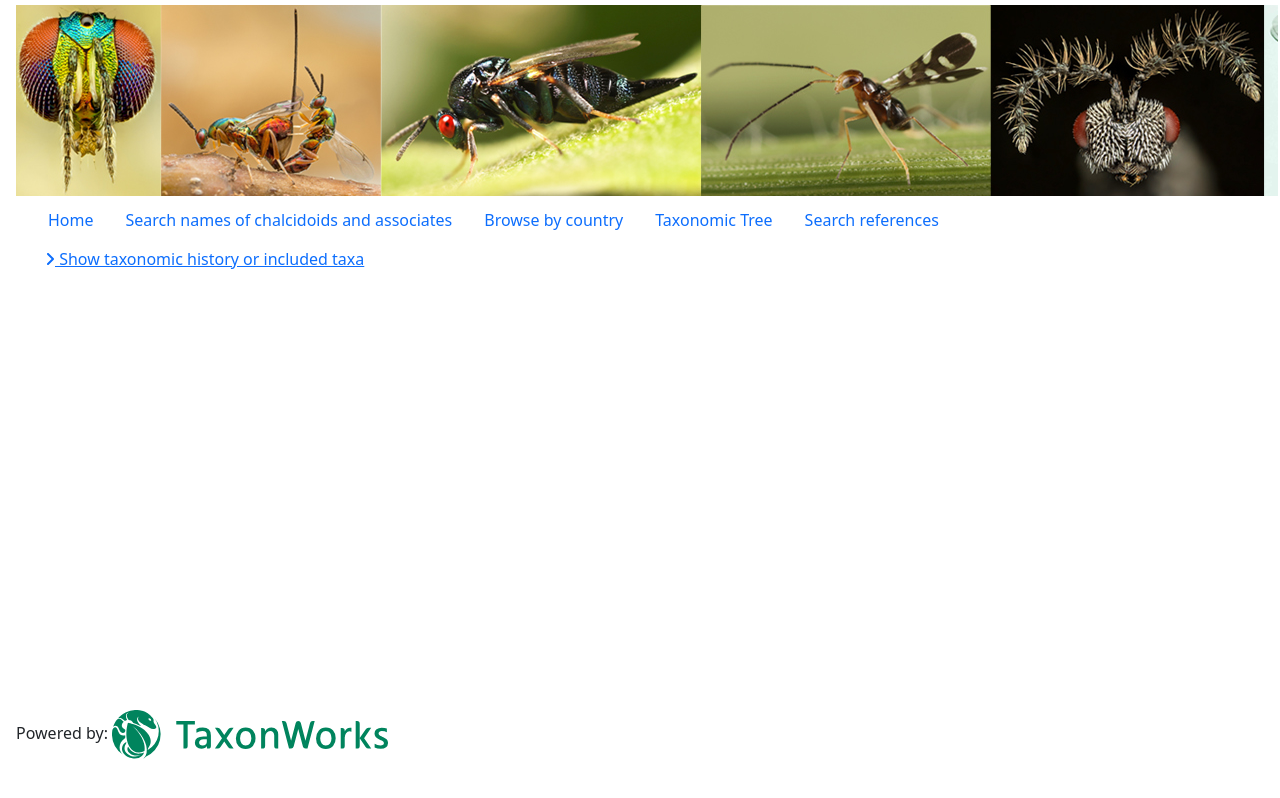
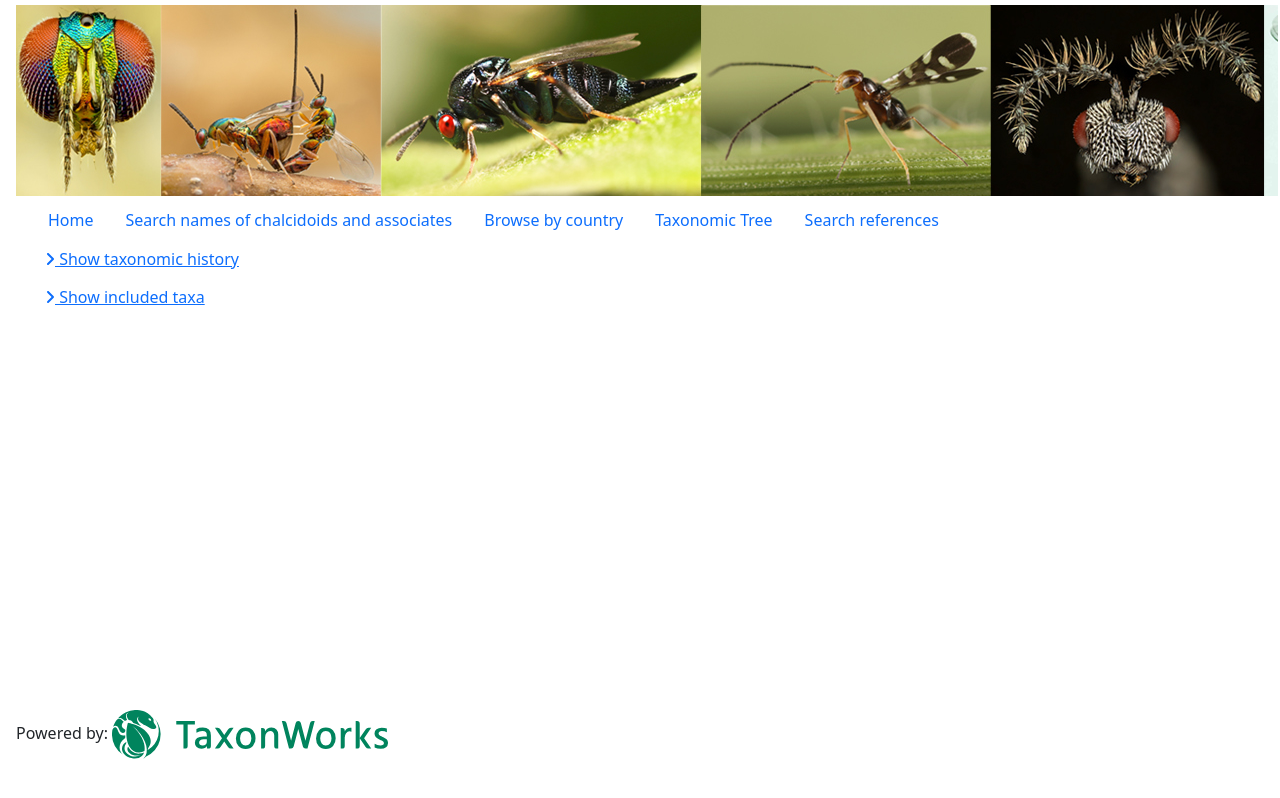
Before and after one commit to chalcid/ucd_website, a Vue app: page /#/taxon in a window 1280 px wide. Built offline with nearby package versions, Linux system fonts and the light colour scheme.

Commit message:
Moved included taxa to its own section on TaxonPage, fix to loading wheel.

```diff
--- a/src/components/BiologicalAssociations.vue
+++ b/src/components/BiologicalAssociations.vue
@@ -22,7 +22,7 @@
     </div>
     <references :bar-Prop="baReferences" :tn-Prop="tnProp"></references>
   </div>
-  <div class="indent" v-else-if="emptyArray === true"></div>
+  <div class="indent" v-if="loading === false"></div>
   <div v-else><img src="/bars-rotate-fade.svg" alt="Loading..."></div>
 </template>
 
@@ -52,12 +52,12 @@
         showBiologicalAssociations: false,
         biologicalAssociationsJson: [],
         baReferences: [],
-        emptyArray: false,
         arrayInJson: []
       });
 
       const jsonToDownload = ref(null);
       const familyName = ref(props.faProp);
+      const loading = ref(false);
 
       const sortedBiologicalAssociations = computed(() => {
         return state.biologicalAssociationsJson
@@ -88,7 +88,7 @@
 
       const groupedBiologicalAssociations = computed(() => {
         if (sortedBiologicalAssociations.value.length > 0) {
-          state.emptyArray = true;
+          state.loading = false;
         }
         const associations = sortedBiologicalAssociations.value.reduce((group, association) => {
           const groupingFamily = association.groupingFamily;
@@ -211,6 +211,7 @@
             }
           }
         }
+        state.loading = false;
         return result;
       }
 
@@ -268,7 +269,8 @@
         downloadTSV,
         jsonToDownload,
         familyName,
-        groupedBiologicalAssociations
+        groupedBiologicalAssociations,
+        loading
       };
     }
   }
--- a/src/components/TaxonPage.vue
+++ b/src/components/TaxonPage.vue
@@ -38,21 +38,11 @@
     <div class="col-md-8" id="stationaryDiv">
       <button class="btn btn-link" type="button" @click="showSynonyms = !showSynonyms" aria-expanded="false">
             <font-awesome-icon :icon="showSynonyms ? 'angle-down' : 'angle-right'" />
-            <span v-show="!showSynonyms"> Show taxonomic history or included taxa</span>
-            <span v-show="showSynonyms"> Taxonomic history or included taxa</span>
+            <span v-show="!showSynonyms"> Show taxonomic history</span>
+            <span v-show="showSynonyms"> Taxonomic history</span>
       </button>
-      <fieldset>
-        <div class="indent" v-show="showSynonyms">
-          <input type="radio" id="taxonomic-history" value="history" v-model="toggleTree" />
-          <label class="padding-left-and-right" for="descendant-tree">See taxonomic history</label>
-          <input type="radio" id="descendant-tree" value="tree" v-model="toggleTree" />
-          <label class="padding-left" for="taxonomic-history">See included taxa</label>
-        </div>
-      </fieldset>
-      <taxonomic-tree v-show="toggleTree === 'tree'" v-if="taxonViewed[0]" class="space-above"></taxonomic-tree>
-      <div v-show="toggleTree === 'history'" ref="containerOfSynonyms" name="taxonPageSynonymsContainer">
+      <div ref="containerOfSynonyms" name="taxonPageSynonymsContainer">
         <div class="col-12 bd-highlight align-items-start" ref="resultsList">
-          <!-- <button class="btn btn-outline-primary" id="outline-button" v-show="showSynonyms" @click="downloadJSON" title="Java Script Object Notation, well-structured format">download (JSON)</button>  <button class="btn btn-outline-primary" id="outline-button" v-show="showSynonyms" @click="downloadTSV('Nomenclature data')" title="Tab Separated Values, simple format">download (TSV)</button> -->
           <div id="collapseSynonyms" v-show="showSynonyms">
             <div id="showIfQuery" v-if="resultsExist">
               <ul v-if="synonymArray" id="results-list-span">
@@ -68,7 +58,13 @@
           </div>
         </div>
       </div>
-      <references v-show="toggleTree === 'history'" v-if="nomenclaturalReferencesResults && taxonViewed.length" :nr-Prop="nomenclaturalReferencesResults" :tn-Prop="taxonViewed[0].cached"></references>
+      <button class="btn btn-link" type="button" @click="showIncluded = !showIncluded" aria-expanded="false">
+        <font-awesome-icon :icon="showIncluded ? 'angle-down' : 'angle-right'" />
+        <span v-show="!showIncluded"> Show included taxa</span>
+        <span v-show="showIncluded"> Included taxa</span>
+      </button>
+      <taxonomic-tree v-show="showIncluded" v-if="taxonViewed[0]" class="space-above"></taxonomic-tree>
+      <references v-if="nomenclaturalReferencesResults && taxonViewed.length" :nr-Prop="nomenclaturalReferencesResults" :tn-Prop="taxonViewed[0].cached"></references>
       <div v-if="isTaxonIDChainPopulated">
         <biological-associations v-if="taxonIDChain && taxonIDChain.length > 0 && (isCombination === true || rankString === 'NomenclaturalRank::Iczn::FamilyGroup::Family' || rankString === 'NomenclaturalRank::Iczn::FamilyGroup::Subfamily' || rankString === 'NomenclaturalRank::Iczn::FamilyGroup::Tribe' || rankString === 'NomenclaturalRank::Icn::FamilyGroup::Family' || rankString === 'NomenclaturalRank::Icn::FamilyGroup::Subfamily' || rankString === 'NomenclaturalRank::Icn::FamilyGroup::Tribe' || rankString === 'NomenclaturalRank::Iczn::GenusGroup::Genus' || rankString === 'NomenclaturalRank::Iczn::SpeciesGroup::Species' || rankString === 'NomenclaturalRank::Icn::GenusGroup::Genus' || rankString === 'NomenclaturalRank::Icn::SpeciesAndInfraspeciesGroup::Species')" :ba-Prop="route.query.taxonID" :fa-Prop="familyName" :tn-Prop="taxonViewed[0].cached" :tid-prop="taxonIDChain"></biological-associations>
       </div>
@@ -112,8 +108,9 @@ h3{
     setup() {
       const state = reactive({
         showSynonyms: false,
+        showIncluded: false,
         validified: [],
-        toggleTree: "history",
+        toggleTree: true,
         isCombination: false
       })
 
```
Also changed, not shown: 4 other files (tests, documents, lock files or other folders).
